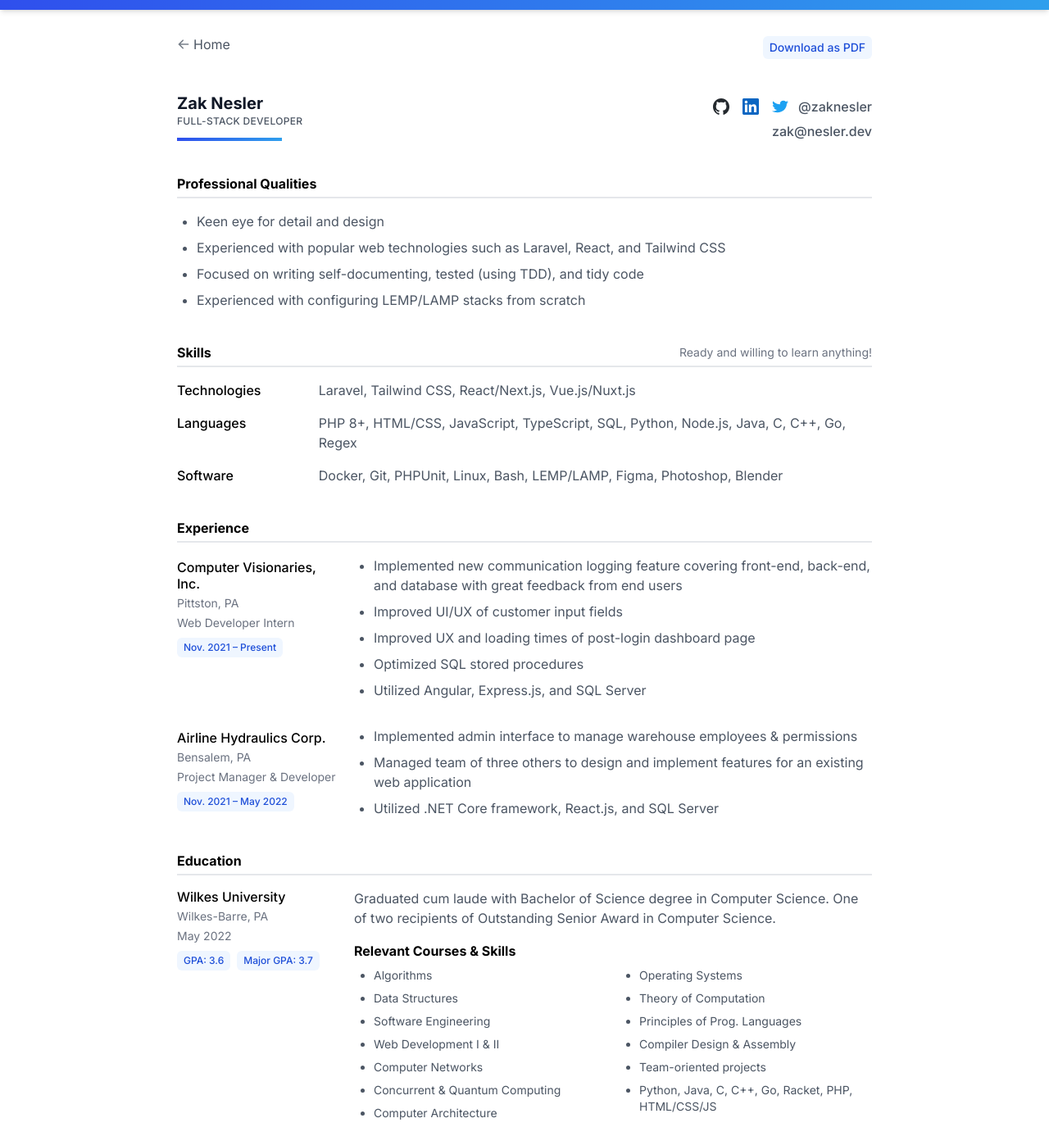
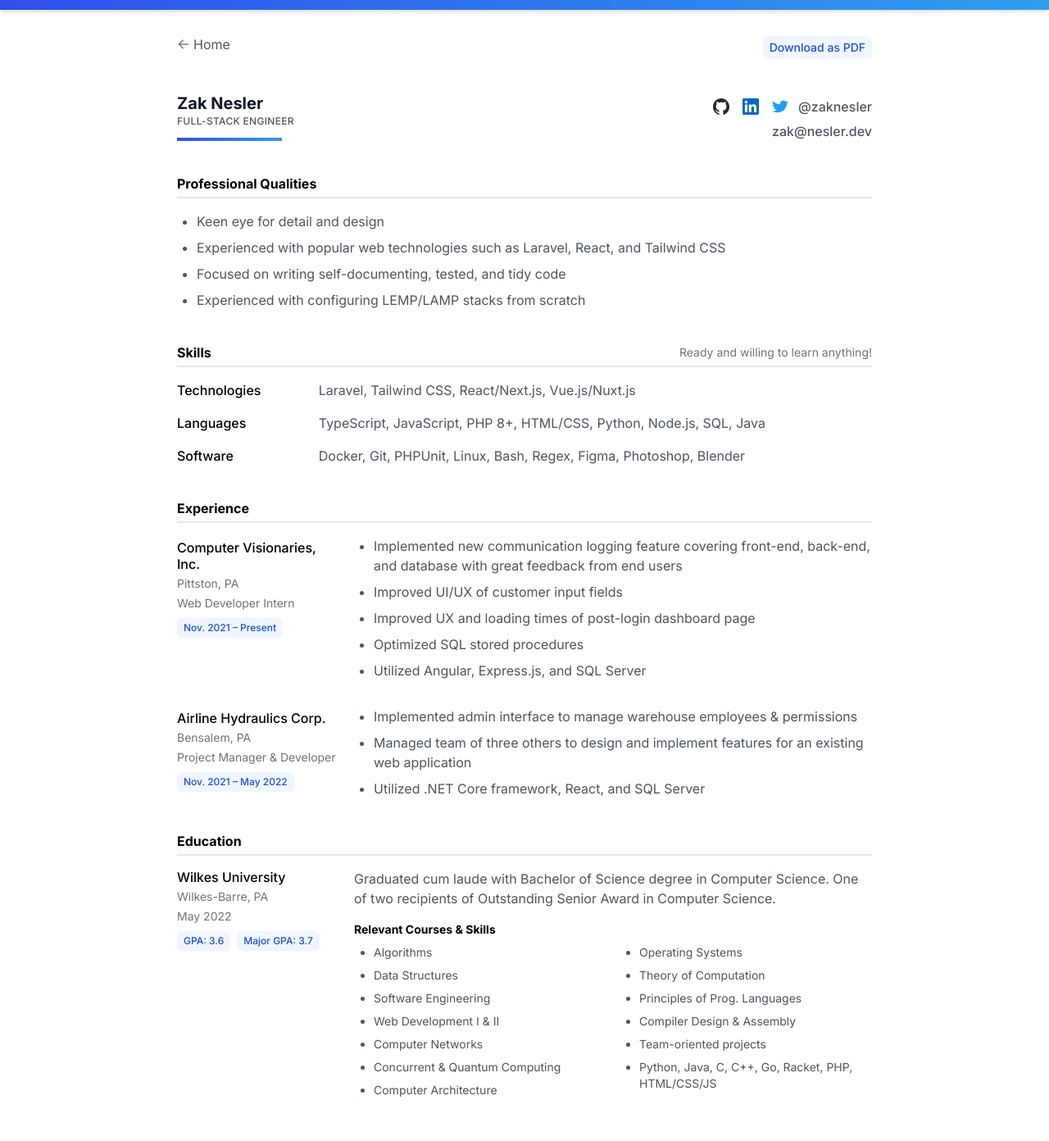
Before and after one commit to zaknesler/nesler.dev, a Next.js app: page /resume in a window 1280 px wide. Shown: the whole page at 82% size. After the commit the page ends 1364 px from the top, so only its background shows below. Built offline with nearby package versions, Linux system fonts and the light colour scheme.

Commit message:
Update resume

```diff
--- a/public/resume.json
+++ b/public/resume.json
@@ -1,6 +1,6 @@
 {
   "name": "Zak Nesler",
-  "title": "Full-Stack Developer",
+  "title": "Full-Stack Engineer",
   "email": "zak[at]nesler[dot]dev",
   "username": "zaknesler",
   "urls": {
@@ -11,26 +11,13 @@
   "qualitites": [
     "Keen eye for detail and design",
     "Experienced with popular web technologies such as Laravel, React, and Tailwind CSS",
-    "Focused on writing self-documenting, tested (using TDD), and tidy code",
+    "Focused on writing self-documenting, tested, and tidy code",
     "Experienced with configuring LEMP/LAMP stacks from scratch"
   ],
   "skills": {
     "technologies": ["Laravel", "Tailwind CSS", "React/Next.js", "Vue.js/Nuxt.js"],
-    "languages": [
-      "PHP 8+",
-      "HTML/CSS",
-      "JavaScript",
-      "TypeScript",
-      "SQL",
-      "Python",
-      "Node.js",
-      "Java",
-      "C",
-      "C++",
-      "Go",
-      "Regex"
-    ],
-    "software": ["Docker", "Git", "PHPUnit", "Linux", "Bash", "LEMP/LAMP", "Figma", "Photoshop", "Blender"]
+    "languages": ["TypeScript", "JavaScript", "PHP 8+", "HTML/CSS", "Python", "Node.js", "SQL", "Java"],
+    "software": ["Docker", "Git", "PHPUnit", "Linux", "Bash", "Regex", "Figma", "Photoshop", "Blender"]
   },
   "experience": [
     {
@@ -54,7 +41,7 @@
       "responsibilities": [
         "Implemented admin interface to manage warehouse employees & permissions",
         "Managed team of three others to design and implement features for an existing web application",
-        "Utilized .NET Core framework, React.js, and SQL Server"
+        "Utilized .NET Core framework, React, and SQL Server"
       ]
     }
   ],
--- a/src/components/Sidebar.tsx
+++ b/src/components/Sidebar.tsx
@@ -1,6 +1,7 @@
 import React from 'react'
 import Link, { LinkProps } from 'next/link'
 import { useRouter } from 'next/router'
+import data from '../../public/resume.json'
 
 const Sidebar = ({
   navOpen,
@@ -83,11 +84,11 @@
             <div>
               <Link href="/">
                 <a className="text-2xl font-bold text-gray-900 dark:text-gray-100">
-                  Zak Nesler
+                  {data.name}
                 </a>
               </Link>
               <h4 className="text-xs font-medium uppercase tracking-wide text-gray-600 dark:text-gray-400">
-                Full-Stack Developer
+                {data.title}
               </h4>
             </div>
 
@@ -123,13 +124,13 @@
 
           <ul className="-mx-3 space-y-1 text-base font-medium text-gray-600 md:mx-0 md:space-y-2 md:text-sm">
             <NavItem href="/resume">Résumé</NavItem>
-            <NavItem href="https://github.com/zaknesler" external={true}>
+            <NavItem href={data.urls.github} external={true}>
               GitHub
             </NavItem>
-            <NavItem href="https://twitter.com/zaknesler" external={true}>
+            <NavItem href={data.urls.twitter} external={true}>
               Twitter
             </NavItem>
-            <NavItem href="https://linkedin.com/in/zaknesler" external={true}>
+            <NavItem href={data.urls.linkedin} external={true}>
               LinkedIn
             </NavItem>
           </ul>
--- a/src/pages/index.mdx
+++ b/src/pages/index.mdx
@@ -1,13 +1,13 @@
 import Layout from '../components/Layout'
 import SkillList from '../components/SkillList'
 
-**Hey!** I'm Zak, a full-stack developer from Pennsylvania with a passion for clean design and tidy code.
+**Hey!** I'm Zak, a full-stack engineer from Pennsylvania with a passion for clean design and tidy code.
 
 I'm addicted learning new skills, languages, and technologies; these are some that I love working with:
 
 <SkillList />
 
-I have recently completed my B.S. degree in Computer Science, and am now in the process of pursuing a career as a full-stack developer/engineer.
+I have recently completed my B.S. degree in Computer Science, graduating cum laude, and I am now starting a career as a full-stack engineer.
 
 If you would like to get in touch, please feel free to take a look at my [résumé](/resume) or send me an [email](mailto:zak@nesler.dev) and I'll get back to you!
 
--- a/src/pages/now.mdx
+++ b/src/pages/now.mdx
@@ -4,11 +4,13 @@
 
 This year I graduated cum laude from Wilkes University with a B.S. degree in Computer Science and as a recipient of the Outstanding Senior Award in Computer Science.
 
-#### Web Development
+Having developed my thought process for problem solving, I am now starting as a full-time software engineer and I'm ready to take on new challenges.
 
-Over the past year I have been diving into learning React + Next.js, and as I wrap up my degree, I'd like to continue to progress though the React ecosystem.
+#### Currently Learning
 
-On the side I have been playing around with languages such as Go and Rust and look forward to using them more in the future, especially Rust!
+I'm getting much more into the JavaScript ecosystem, and I'm currently working with TypeScript and React.
+
+On the side I have been playing around with Go and Rust. They are tremendously fun to use, specifically Rust, and I'm already using them on a few projects.
 
 #### Adventures into Art
 
--- a/src/pages/resume.tsx
+++ b/src/pages/resume.tsx
@@ -205,12 +205,12 @@
               <div className="col-span-2 space-y-4 lg:col-span-3">
                 <div>{item.description}</div>
 
-                <div>
+                <div className="text-sm">
                   <div className="font-bold text-black dark:text-gray-200">
                     Relevant Courses &amp; Skills
                   </div>
 
-                  <div className="mt-2 grid grid-cols-1 gap-2 text-sm lg:grid-cols-2 lg:gap-4">
+                  <div className="mt-2 grid grid-cols-1 gap-2 lg:grid-cols-2 lg:gap-4">
                     {item.courses && (
                       <>
                         <ListGroup
```
Also changed, not shown: 1 other file (tests, documents, lock files or other folders).
